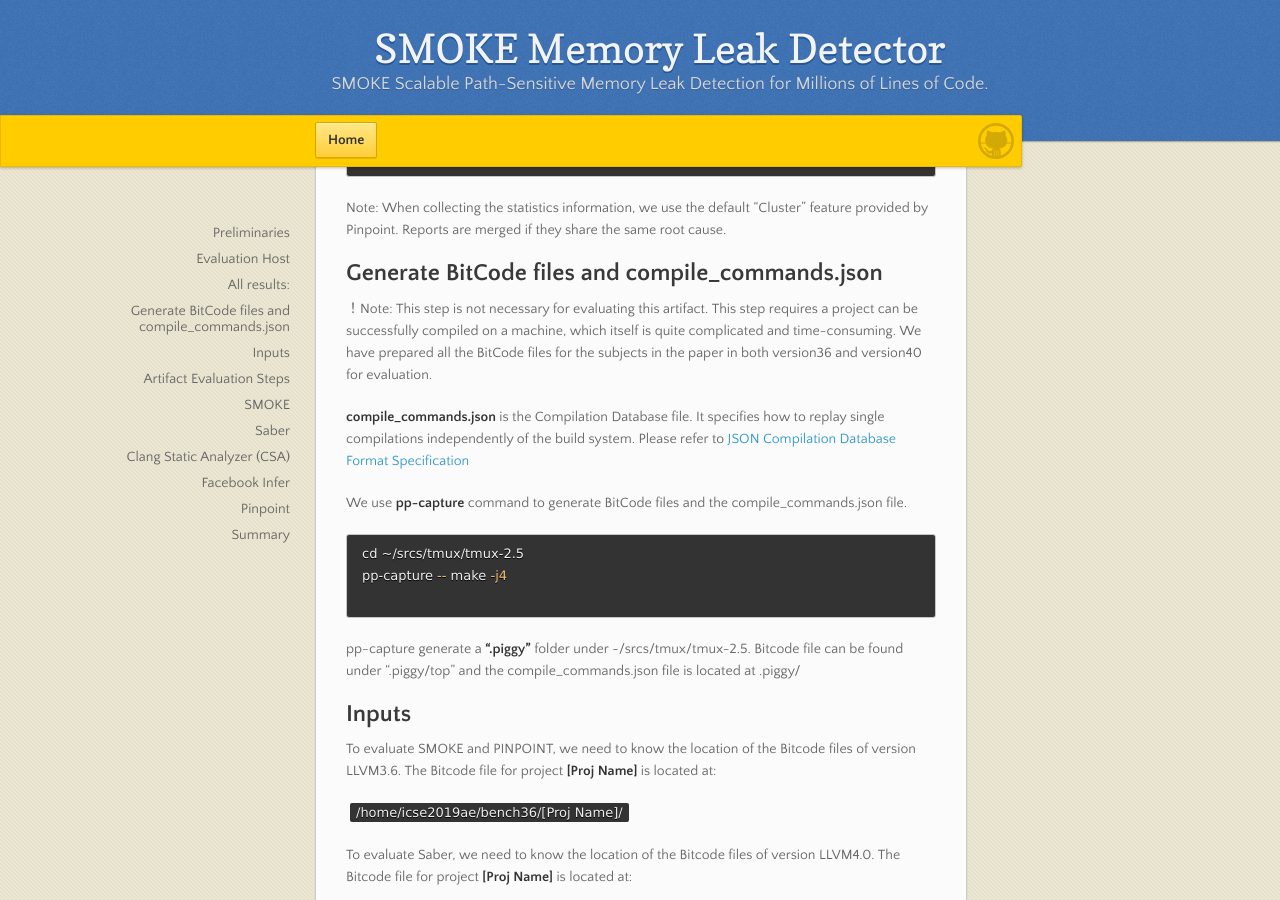
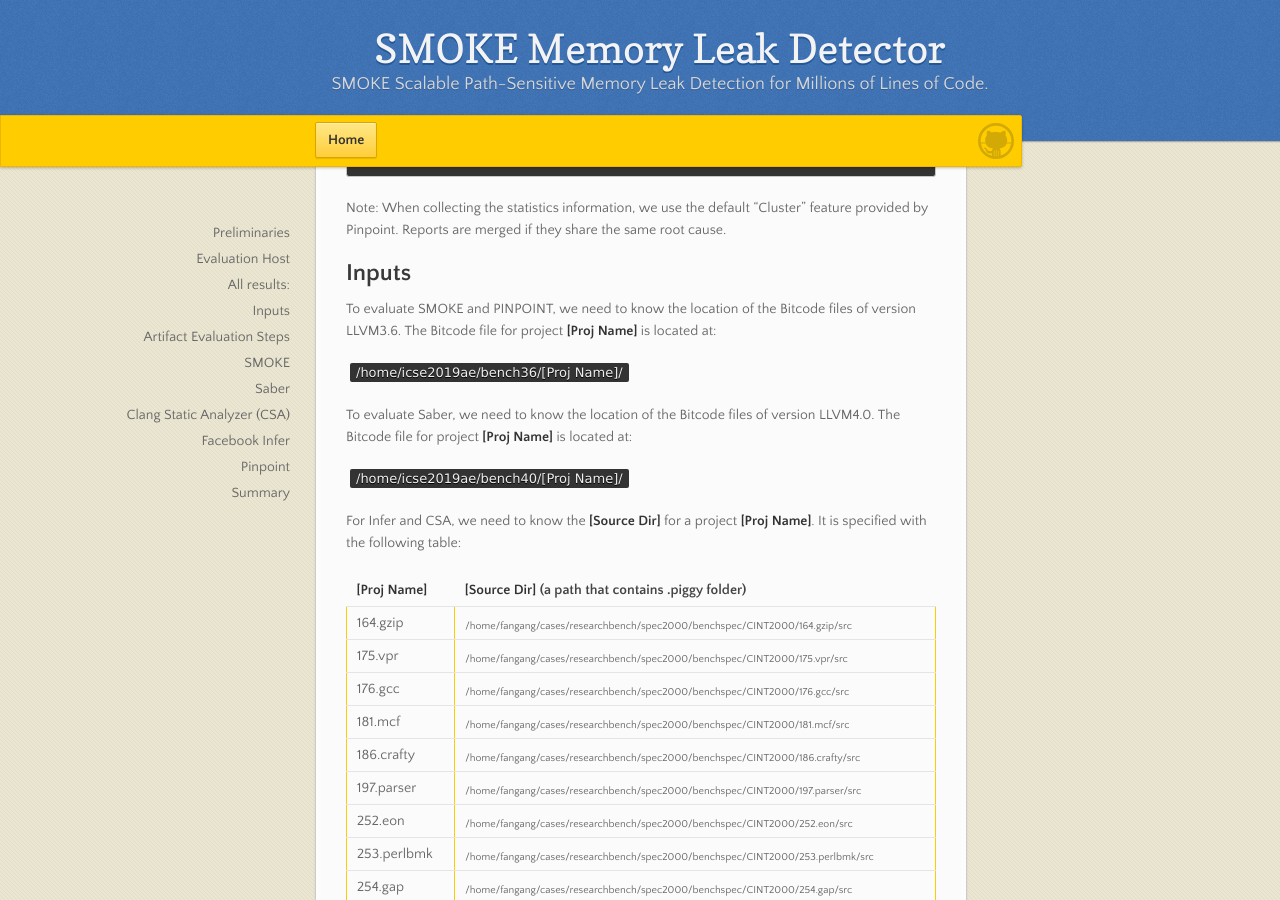
Before and after one commit to smokeml/smokeml.github.io, a Jekyll site: the page built from icseae.md, in a window 1280 px wide and 900 px high, scrolled down 1379 px. Built offline with Jekyll 4.4.1, drawn with Linux system fonts in a browser that asks for light colours; our own code applies the rules of GitHub Pages for plain Markdown files.

Commit message:
delete generation section.

````diff
--- a/icseae.md
+++ b/icseae.md
@@ -59,24 +59,6 @@ Infer = Infer
 ```
 
 Note: When collecting the statistics information, we use the default "Cluster" feature provided by Pinpoint. Reports are merged if they share the same root cause.
-
-
-## Generate BitCode files and compile_commands.json
-
-！Note: This step is not necessary for evaluating this artifact. This step requires a project can be successfully compiled on a machine, which itself is quite complicated and time-consuming. We have prepared all the BitCode files for the subjects in the paper in both version36 and version40 for evaluation.
-
-**compile_commands.json** is the Compilation Database file. It specifies how to replay single compilations independently of the build system. Please refer to [JSON Compilation Database Format Specification](https://clang.llvm.org/docs/JSONCompilationDatabase.html)
-
-We use **pp-capture** command to generate BitCode files and the compile_commands.json file.
-
-```bash
-cd ~/srcs/tmux/tmux-2.5
-pp-capture -- make -j4
-
-```
-
-pp-capture generate a **".piggy"** folder under ~/srcs/tmux/tmux-2.5. Bitcode file can be found under ".piggy/top" and the compile_commands.json file is located at .piggy/
-
 
 ## Inputs
 
````
